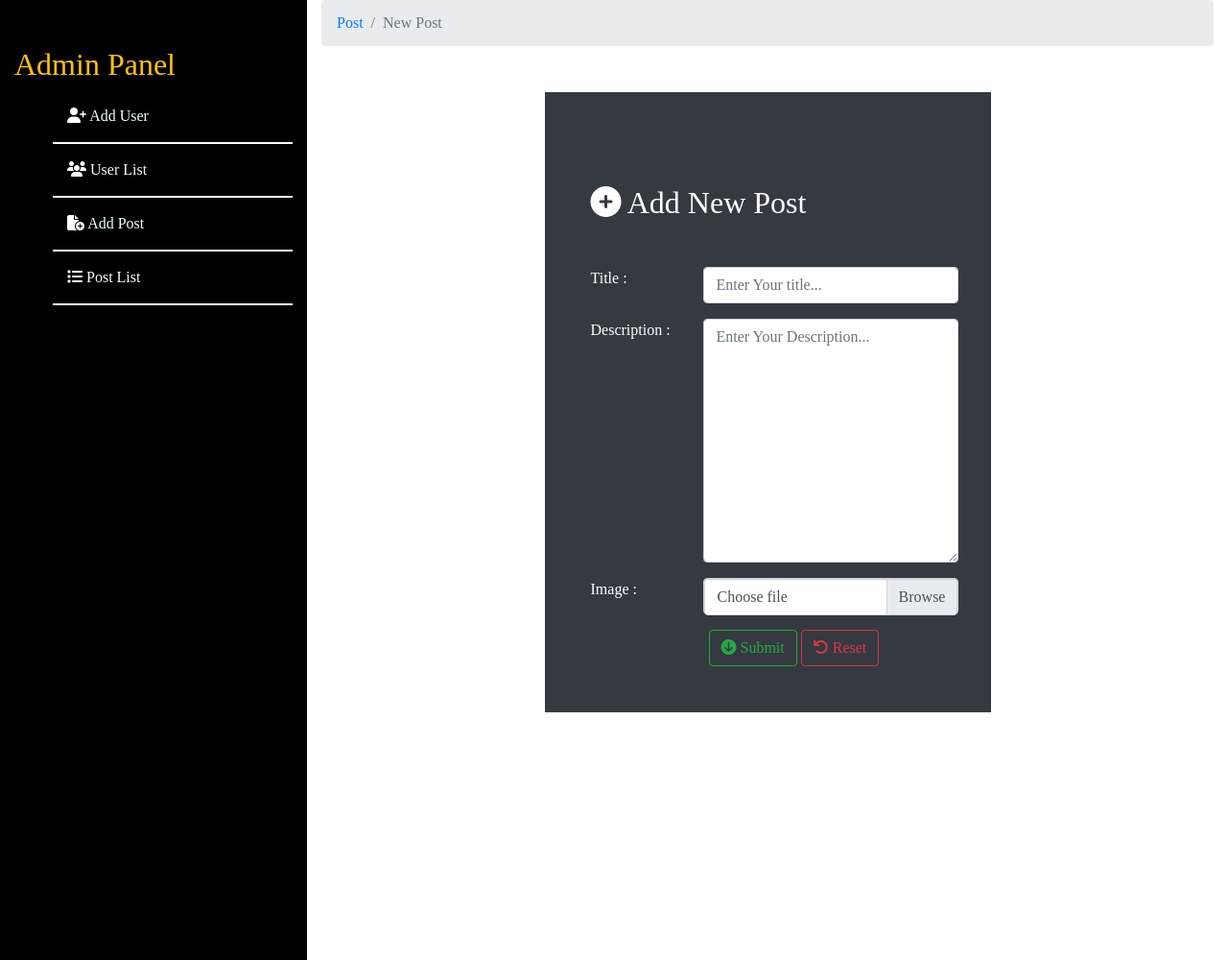
After one commit to Thuyatundev/Travel-PHP-Pure-, a PHP site: template view/backend/post/addpost.php in a window 1280 px wide. The commit adds this page. Shown: the whole page at 96% size. Run offline with PHP 8.4, Linux system fonts and the light colour scheme; the template is opened without the code that fills it, so the values that code supplies are empty; some libraries are stand-ins or nearby versions.

Commit message:
Travel New post Create and Post List

```diff
--- a/app/User.php
+++ b/app/User.php
@@ -13,8 +13,8 @@ class User
         try {
             $state =$this->conn->prepare("INSERT INTO users(username,email,password)VALUES(:username,:email,:password)");
             $state->bindParam(":username",$username);
-            $state->bindparam(":email",$email);
-            $state->bindparam(":password",$password);
+            $state->bindParam(":email",$email);
+            $state->bindParam(":password",$password);
             $state->execute();
             return true;
         } catch (Exception $e) {
--- a/view/backend/header.php
+++ b/view/backend/header.php
@@ -16,10 +16,12 @@
 <div class="container-fluid">
     <div class="row">
         <div class="col-3" id="sidebar">
-                <h2 class="mt-5 text-success">Admin Panel</h2>
+                <h2 class="mt-5 text-warning">Admin Panel</h2>
                 <ul class="sidebar-list">
-                    <li><a href="admin.php?page=adduser"> <i class="fa-solid fa-user-plus"></i>  Add User</a></li>
-                    <li><a href="admin.php?page=userlist"> <i class="fa-solid fa-users"></i>  User List</a></li>
+                    <li><i class="fa-solid fa-user-plus"></i> <a href="admin.php?page=adduser">   Add User</a></li>
+                    <li><i class="fa-solid fa-users"></i> <a href="admin.php?page=userlist">   User List</a></li>
+                    <li><i class="fa-solid fa-file-circle-plus"></i> <a href="admin.php?page=addpost">   Add Post</a></li>
+                    <li><i class="fa-solid fa-list"></i>  <a href="admin.php?page=postlist">  Post List</a></li>
                 </ul>
         </div>
         <div class="col-9">
--- /dev/null
+++ b/view/backend/post/addpost.php
@@ -0,0 +1,65 @@
+<nav aria-label="breadcrumb">
+    <ol class="breadcrumb">
+        <li class="breadcrumb-item"><a href="#">Post</a></li>
+        <li class="breadcrumb-item active" aria-current="page">New Post</li>
+    </ol>
+</nav>
+
+
+<div class="col-md-6 offset-md-3 mt-5 bg-dark p-5 text-white form-container">
+    <?php if (isset($_SESSION['expire'])) {
+        $diff = time() - $_SESSION['expire'];
+        if ($diff > 2) {
+            unset($_SESSION['status']);
+            unset($_SESSION['expire']);
+        }
+    } ?>
+    <?php if (isset($_SESSION['status'])) { ?>
+        <div class="alert alert-success alert-dismissible fade show" role="alert">
+            <?php echo $_SESSION['status'] ?>
+            <button type="button" class="close" data-dismiss="alert" aria-label="Close">
+                <span aria-hidden="true">&times;</span>
+            </button>
+        </div>
+    <?php } ?>
+
+    <h2 class="mt-5"> <i class="fa-solid fa-circle-plus"></i> Add New Post</h2>
+
+    <form class="mt-5" action="../../controller/PostController.php" enctype="multipart/form-data"  method="post">
+        <div class="form-group ">
+            <div class="row">
+                <label for="title" class="col-4">Title :</label>
+                <input type="text" class="form-control col-8" name="title" id="title" aria-describedby="emailHelp" placeholder="Enter Your title...">
+                <?php if (isset($_SESSION['title'])) { ?>
+                    <p class="text-danger offset-4"><?php echo $_SESSION['title'] ?></p>
+                <?php } ?>
+            </div>
+        </div>
+        <div class="form-group">
+            <div class="row">
+                <label for="description" class="col-4">Description :</label>
+                <textarea name="description" class="form-control col-8" id="description" cols="30" rows="10" placeholder="Enter Your Description..."></textarea>
+                <?php if (isset($_SESSION['des'])) { ?>
+                    <p class="text-danger offset-4"><?php echo $_SESSION['des'] ?></p>
+                <?php } ?>
+            </div>
+        </div>
+        <div class="form-group">
+            <div class="row">
+                <label for="image" class="col-4">Image :</label>
+                <div class="custom-file form-control col-8">
+                    <input type="file" name="image" class="custom-file-input" id="inputGroupFile04">
+                    <label class="custom-file-label" for="inputGroupFile04">Choose file</label>
+                </div>
+                <?php if (isset($_SESSION['image'])) { ?>
+                    <p class="text-danger offset-4"><?php echo $_SESSION['image'] ?></p>
+                <?php } ?>
+            </div>
+        </div>
+        <input type="hidden" name="action" value="add">
+        <div class="form-btn offset-4">
+            <button type="submit" class="btn btn-outline-success"><i class="fa-solid fa-circle-arrow-down"></i> Submit</button>
+            <button type="reset" class="btn btn-outline-danger"><i class="fa-solid fa-arrow-rotate-left"></i> Reset</button>
+        </div>
+    </form>
+</div>
```
Also changed, not shown: app/Post.php (added, +36 -0 lines), controller/PostController.php (added, +48 -0 lines), view/backend/admin.php (+7 -0 lines), view/backend/post/postlist.php (added, +61 -0 lines), assets/postimage/6419e86860f2bbootstrap.png (added), assets/postimage/6419e8f5e8a9ebootstrap.png (added).
